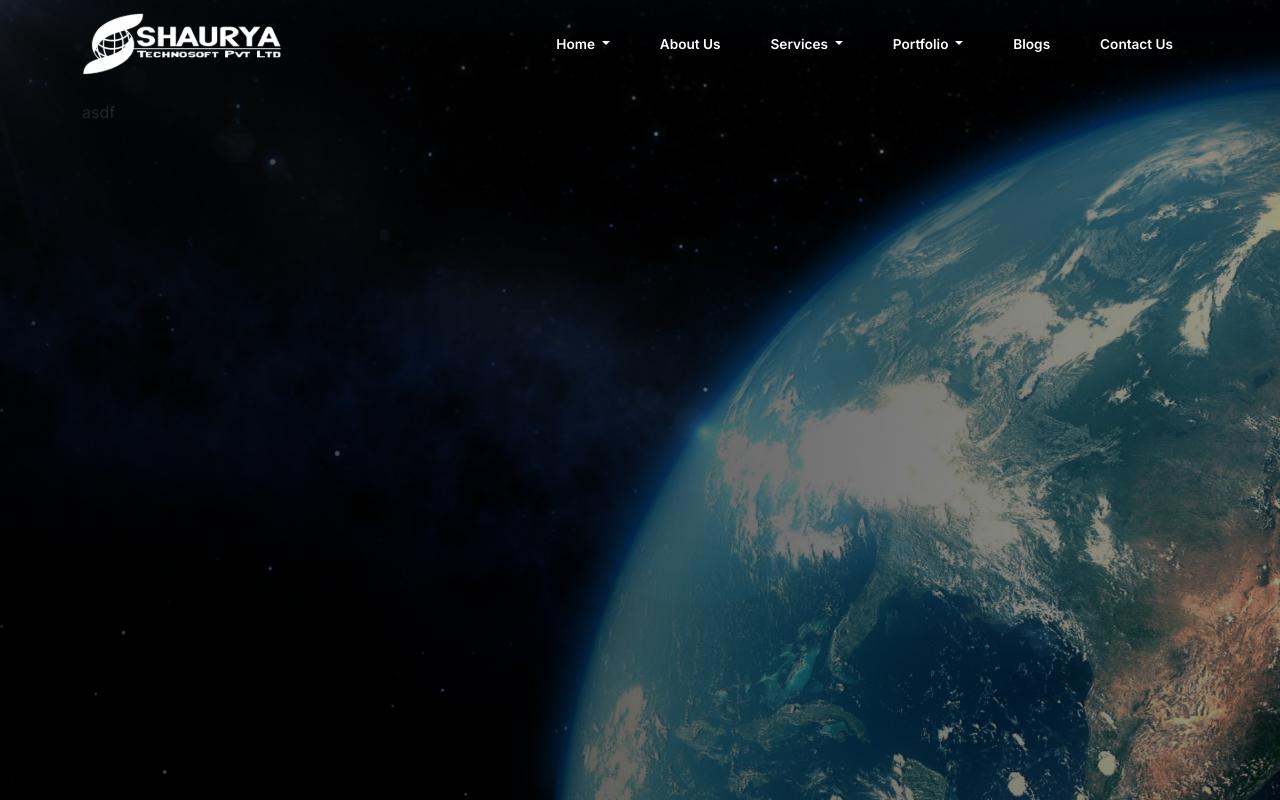
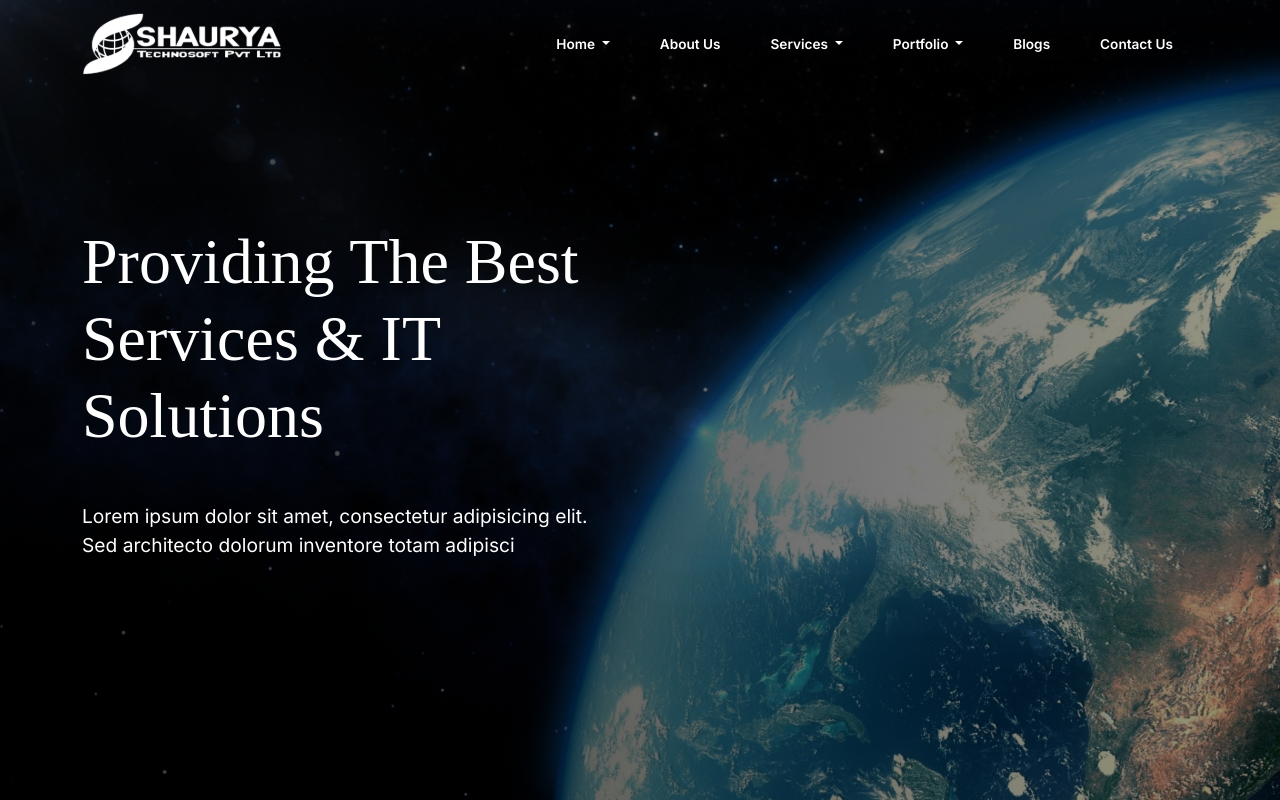
Before and after one commit to stpl-skishorUI/ShauryaTechnosoft-NewDesign, an Angular app: page /home2 in a window 1280 px wide. Built offline with nearby package versions, Linux system fonts and the light colour scheme.

Commit message:
header content added

```diff
--- a/src/app/home2/home2.component.html
+++ b/src/app/home2/home2.component.html
@@ -1,6 +1,4 @@
-<header>
-    <nav class="navbar navbar-expand-lg" [class.navbar-scroll]="defaultClassNavbarScrollFlag"
-        (scroll)="onWindowScroll();">
+<nav class="navbar navbar-expand-lg" [class.navbar-scroll]="defaultClassNavbarScrollFlag" (scroll)="onWindowScroll();">
     <div class="container">
         <a class="navbar-brand" href="#">
             <img src="assets/images/home1/STPL_Logo_White.svg">
@@ -9,8 +7,7 @@
             aria-controls="offcanvasNavbar">
             <span class="navbar-toggler-icon"></span>
         </button>
-            <div class="offcanvas offcanvas-end" tabindex="-1" id="offcanvasNavbar"
-                aria-labelledby="offcanvasNavbarLabel">
+        <div class="offcanvas offcanvas-end" tabindex="-1" id="offcanvasNavbar" aria-labelledby="offcanvasNavbarLabel">
             <div class="offcanvas-header">
                 <h5 class="offcanvas-title" id="offcanvasNavbarLabel">Offcanvas</h5>
                 <button type="button" class="btn-close" data-bs-dismiss="offcanvas" aria-label="Close"></button>
@@ -70,12 +67,19 @@
         </div>
     </div>
 </nav>
-
+<header class="d-flex align-items-center">
     <div class="container">
-        <div class="row">
+        <div class="row align-items-center">
             <div class="col-sm-6">
-                asdf
+                <h1>Providing The Best Services & IT Solutions</h1>
+                <p>Lorem ipsum dolor sit amet, consectetur adipisicing elit. Sed architecto dolorum inventore totam
+                    adipisci</p>
             </div>
+            <!-- <div class="col-sm-6">
+                <div class="header-image">
+                    <img src="assets/images/home2/header-img.jpg">
+                </div>
+            </div> -->
         </div>
     </div>
 </header>
--- a/src/app/home2/home2.component.scss
+++ b/src/app/home2/home2.component.scss
@@ -1,10 +1,45 @@
-header{
-    background-image:linear-gradient(90deg, rgba(0, 0, 0, 0.8) 0%, rgba(0, 0, 0, 0.401) 100%), url('../../assets/images/home2/header-bg.jpg');
-    height: 100vh;
+header {
+    background-image: linear-gradient(90deg, rgba(0, 0, 0, 0.8) 0%, rgba(0, 0, 0, 0.401) 100%), url('../../assets/images/home2/header-bg.jpg');
+    position: relative;
+    z-index: 0;
+    max-height: 1280px;
+    min-height: 100vh;
+    padding: 100px 0;
     background-repeat: no-repeat;
     background-size: cover;
-    padding-block: 100px;
+    color: white;
 }
+
+header h1 {
+    font-family: 'Gloock', serif;
+    font-size: 4rem;
+    border-bottom: solid 5px var(--home2-secondary-color);
+    margin-bottom: 2rem;
+    padding-bottom: 1rem;
+}
+
+header p {
+    font-size: 1.2rem;
+}
+
+// header .header-image {
+//     position: relative;
+//     width: 43vmax;
+//     left: -35.7vw;
+//     transform: translate(635px, 0);
+// }
+
+// header .header-image img {
+//     width: 100%;
+//     height: 600px;
+//     -o-object-fit: cover;
+//     object-fit: cover;
+//     border-top-left-radius: 400px;
+//     border-bottom-left-radius: 400px;
+//     position: relative;
+// }
+
+
 .navbar {
     position: fixed;
     top: 0;
```
Lines whose indentation alone changed are shown as unchanged.
